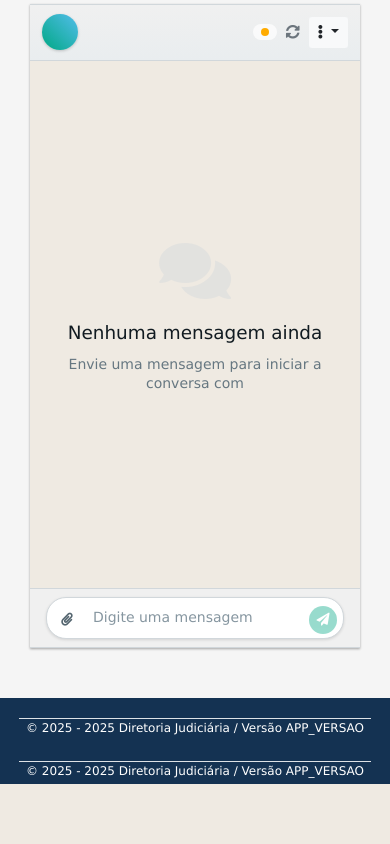
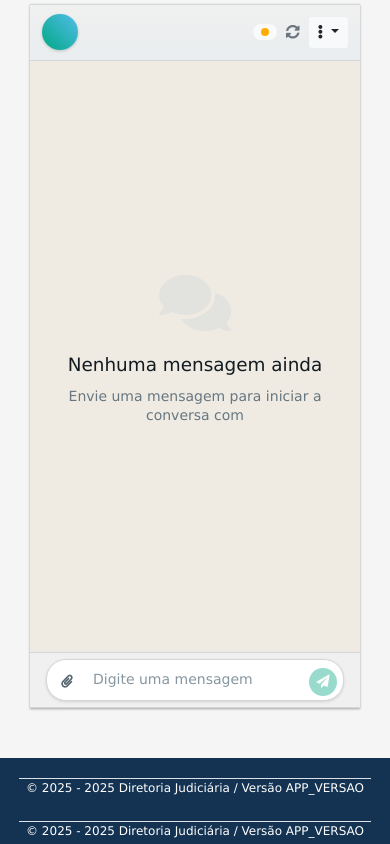
Before and after one commit to coparente/intranet-judiciaria, a PHP site: the page made by app/Views/chat/conversa.php in a window 390 px wide. Shown: the part 643-1487 px from the top of the page. Before the commit the page ends 1427 px from the top, so only its background shows below. Run offline with PHP 8.4, Linux system fonts and the light colour scheme; the template is opened without the code that fills it, so the values that code supplies are empty; the visitor is signed in with stand-in values (Sample User, id 1); some libraries are stand-ins or nearby versions.

Commit message:
atualização template 30

```diff
--- a/public/css/estilos.css
+++ b/public/css/estilos.css
@@ -531,8 +531,8 @@ body.dark-mode .tooltip {
 }
 
 .chat-container {
-    height: calc(100vh - 280px);
-    min-height: 500px;
+    height: calc(100vh - 180px);
+    min-height: 650px;
     display: flex;
     flex-direction: column;
     background: var(--whatsapp-bg);
@@ -562,14 +562,14 @@ body.dark-mode .tooltip {
 .chat-header {
     background: #f0f0f0;
     background: linear-gradient(to bottom, #f0f0f0, #e9edef);
-    padding: 10px 16px;
+    padding: 8px 16px;
     border-bottom: 1px solid #d1d7db;
     display: flex;
     align-items: center;
     justify-content: space-between;
     position: relative;
     z-index: 10;
-    min-height: 60px;
+    min-height: 56px;
     flex-shrink: 0;
 }
 
@@ -641,7 +641,7 @@ body.dark-mode .tooltip {
 /* Área de mensagens estilo WhatsApp */
 .chat-messages {
     flex: 1;
-    padding: 12px;
+    padding: 6px 8px;
     overflow-y: auto;
     background: var(--whatsapp-bg);
     position: relative;
@@ -898,7 +898,7 @@ body.dark-mode .tooltip {
 /* Área de input estilo WhatsApp */
 .chat-input-area {
     background: #f0f0f0;
-    padding: 8px 16px;
+    padding: 6px 16px;
     border-top: 1px solid #d1d7db;
     position: relative;
     z-index: 10;
@@ -1137,15 +1137,15 @@ body.dark-mode .tooltip {
 /* Responsivo melhorado */
 @media (max-width: 1200px) {
     .chat-container {
-        height: calc(100vh - 300px);
-        min-height: 450px;
+        height: calc(100vh - 200px);
+        min-height: 580px;
     }
 }
 
 @media (max-width: 992px) {
     .chat-container {
-        height: calc(100vh - 280px);
-        min-height: 400px;
+        height: calc(100vh - 180px);
+        min-height: 520px;
     }
 
     .message-bubble {
@@ -1155,12 +1155,12 @@ body.dark-mode .tooltip {
 
 @media (max-width: 768px) {
     .chat-container {
-        height: calc(100vh - 220px);
+        height: calc(100vh - 160px);
         border-radius: 0;
         margin: 0;
         border-left: none;
         border-right: none;
-        min-height: 400px;
+        min-height: 450px;
     }
 
     .message-bubble {
@@ -1181,7 +1181,7 @@ body.dark-mode .tooltip {
     }
 
     .chat-messages {
-        padding: 8px;
+        padding: 6px 8px;
     }
 
     .input-group-modern {
@@ -1216,8 +1216,8 @@ body.dark-mode .tooltip {
 
 @media (max-width: 576px) {
     .chat-container {
-        height: calc(100vh - 200px);
-        min-height: 350px;
+        height: calc(100vh - 140px);
+        min-height: 400px;
     }
 
     .contact-details small {
```
